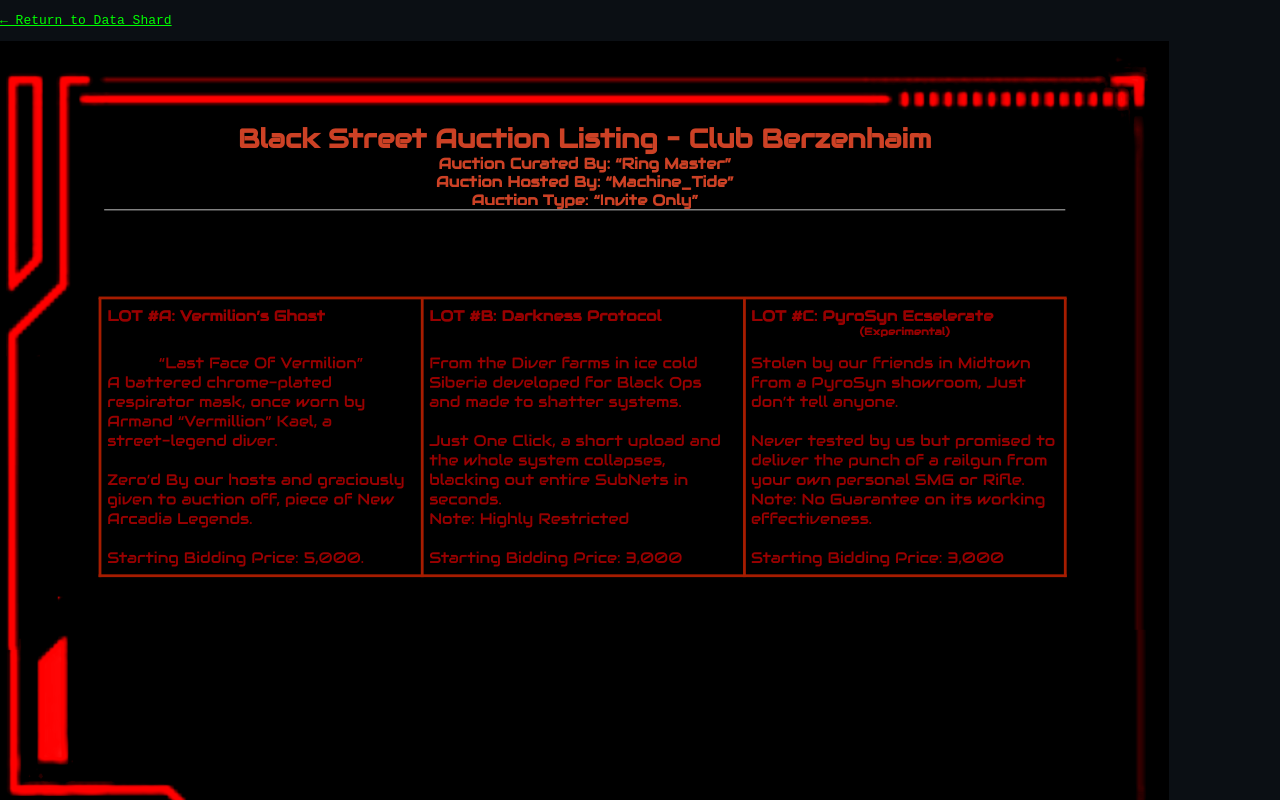
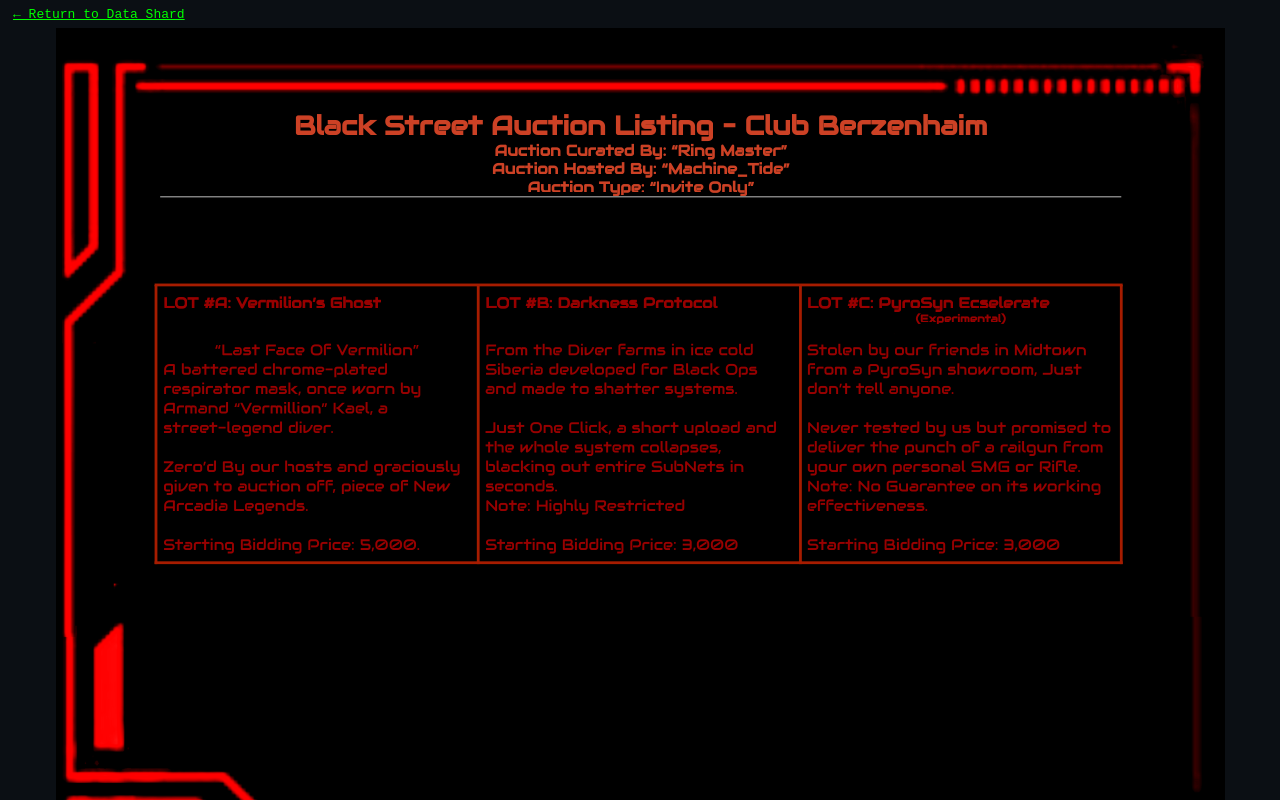
Before and after one commit to StriderNara-Edgebound/Edgebound, a plain HTML site: page auction.html in a window 1280 px wide. Drawn offline with Linux system fonts and the light colour scheme.

Commit message:
Update auction.html

```diff
--- a/auction.html
+++ b/auction.html
@@ -2,34 +2,75 @@
 <html lang="en">
 <head>
 <meta name="viewport" content="width=device-width, initial-scale=1">
-<title>Confirmed Clients</title>
+<title>Auction DataShard</title>
 <style>
   html, body {
-    margin: 0; height: 100%;
-    background: #0b0f14; font-family: monospace; color: #0f0;
+    margin: 0;
+    height: 100%;
+    background: #0b0f14;
+    font-family: monospace;
+    color: #0f0;
     overflow: hidden;
+    display: flex;
+    flex-direction: column;
   }
+
+  /* Overlay */
   #overlay {
-    position: fixed; inset: 0;
-    display: flex; align-items: center; justify-content: center;
+    position: fixed;
+    inset: 0;
+    display: flex;
+    align-items: center;
+    justify-content: center;
     background: #0b0f14;
-    font-size: 2rem; letter-spacing: 0.2em;
+    font-size: 2rem;
+    letter-spacing: 0.2em;
     animation: fadeOut 1.5s ease-in-out 1.2s forwards;
     z-index: 10;
   }
-  @keyframes fadeOut { to { opacity: 0; visibility: hidden; } }
-  iframe {
-    width: 100vw; height: 100vh;
-    border: none; background: #0b0f14;
+  @keyframes fadeOut {
+    to { opacity: 0; visibility: hidden; }
+  }
+
+  .content {
+    flex: 1;
+    display: flex;
+    flex-direction: column;
+  }
+
+  .back-link {
+    padding: 0.5rem 1rem;
+  }
+
+  .image-container {
+    flex: 1;
+    display: flex;
+    align-items: center;
+    justify-content: center;
+  }
+
+  .image-container img {
+    max-width: 100%;
+    max-height: 100%;
+    height: auto;
+    width: auto;
+    display: block;
     opacity: 0;
     animation: fadeIn 1s ease-in-out 2.7s forwards;
   }
+
   @keyframes fadeIn { to { opacity: 1; } }
 </style>
 </head>
 <body>
   <div id="overlay">Loading Auction DataShard...</div>
-  <p><a href="index.html" style="color:#0f0;">← Return to Data Shard</a></p>
-   <img src="assets/images/Auction.png" alt="Auction Info">
+  <div class="content">
+    <div class="back-link">
+      <a href="index.html" style="color:#0f0;">← Return to Data Shard</a>
+    </div>
+    <div class="image-container">
+      <img src="assets/images/Auction.png" alt="Auction Info">
+    </div>
+  </div>
 </body>
 </html>
```
